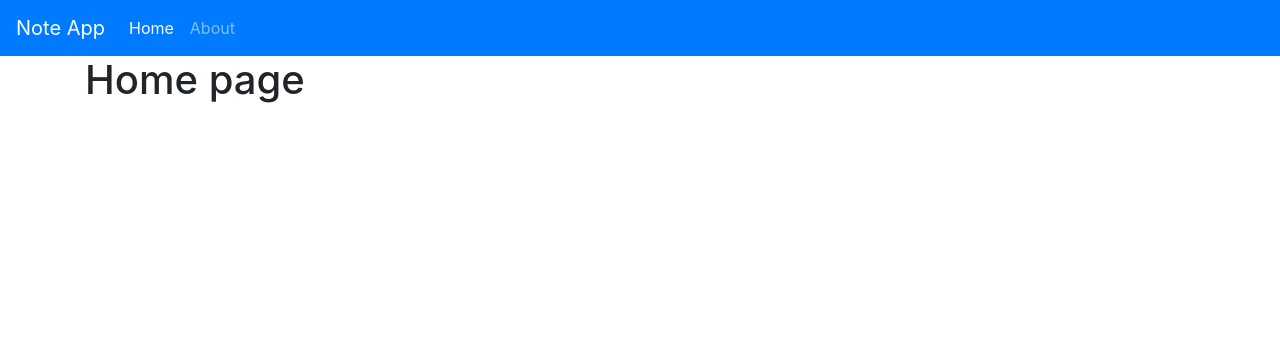
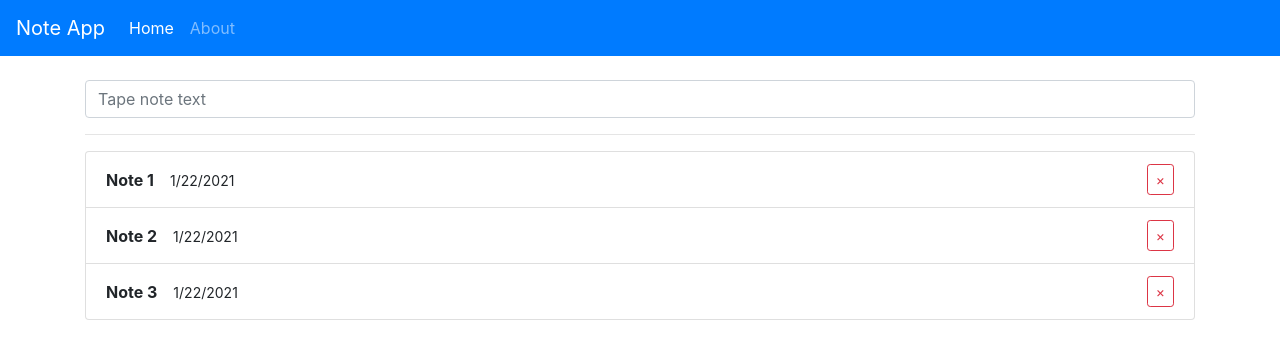
Before and after one commit to AndriiKasatkin/react-note-app, a React (Create React App) app: page / in a window 1280 px wide. Shown: the top 356 px of the page. Built offline with nearby package versions, Linux system fonts and the light colour scheme.

Commit message:
Create alert and input for adding notes

```diff
--- a/src/App.js
+++ b/src/App.js
@@ -3,18 +3,23 @@ import { BrowserRouter, Route, Switch } from 'react-router-dom'
 import { Home } from './pages/Home'
 import { About } from './pages/About.js'
 import { Navbar } from './components/Navbar.js'
+import { Alert } from './components/Alert.js'
+import { AlertState } from './context/alert/AlertState'
 
 function App() {
   return (
+    <AlertState>
       <BrowserRouter>
         <Navbar />
-      <div className="container">
+        <div className="container pt-4">
+          <Alert />
           <Switch>
             <Route path={'/'} exact component={Home} />
             <Route path={'/about'} component={About} />
           </Switch>
         </div>
       </BrowserRouter>
+    </AlertState>
   )
 }
 
--- /dev/null
+++ b/src/components/Alert.js
@@ -0,0 +1,19 @@
+import React, { useContext } from 'react'
+import { AlertContext } from '../context/alert/alertContext'
+
+export const Alert = () => {
+  const { alert, hide } = useContext(AlertContext)
+
+  if (!alert.visible) {
+    return null
+  }
+  return (
+    <div class={`alert alert-${alert.type || 'warning'} alert-dismissible`}>
+      <strong>Attention!</strong>
+      {alert.text}
+      <button onClick={hide} type="button" className="close" aria-label="Close">
+        <span aria-hidden="true">&times;</span>
+      </button>
+    </div>
+  )
+}
--- /dev/null
+++ b/src/components/Form.js
@@ -0,0 +1,32 @@
+import React, { useState, useContext } from 'react'
+import { AlertContext } from '../context/alert/alertContext'
+
+export const Form = () => {
+  const [value, setValue] = useState('')
+  const alert = useContext(AlertContext)
+
+  const submitHandler = (event) => {
+    event.preventDefault()
+
+    if (value.trim()) {
+      alert.show('Note has been created', 'success')
+      setValue('')
+    } else {
+      alert.show('Enter the text')
+    }
+  }
+
+  return (
+    <form onSubmit={submitHandler}>
+      <div className="form-group">
+        <input
+          type="text"
+          className="form-control"
+          placeholder="Tape note text"
+          value={value}
+          onChange={(e) => setValue(e.target.value)}
+        />
+      </div>
+    </form>
+  )
+}
--- /dev/null
+++ b/src/components/Notes.js
@@ -0,0 +1,20 @@
+import React from 'react'
+
+export const Notes = ({ notes }) => {
+  return (
+    <ul className="list-group">
+      {notes.map((note) => (
+        <li className="list-group-item note" key={note.id}>
+          <div>
+            <strong>{note.title}</strong>
+            <small>{new Date().toLocaleDateString()}</small>
+          </div>
+
+          <button type="button" className="btn btn-outline-danger btn-sm">
+            &times;
+          </button>
+        </li>
+      ))}
+    </ul>
+  )
+}
--- /dev/null
+++ b/src/context/alert/AlertState.js
@@ -0,0 +1,23 @@
+import React, { useReducer } from 'react'
+import { HIDE_ALERT, SHOW_ALERT } from '../types'
+import { AlertContext } from './alertContext'
+import { alertReducer } from './alertReducer'
+
+export const AlertState = ({ children }) => {
+  const [state, dispatch] = useReducer(alertReducer, { visible: false })
+
+  const show = (text, type = 'warning') => {
+    dispatch({
+      type: SHOW_ALERT,
+      payload: { text, type },
+    })
+  }
+
+  const hide = () => dispatch({ type: HIDE_ALERT })
+
+  return (
+    <AlertContext.Provider value={{ show, hide, alert: state }}>
+      {children}
+    </AlertContext.Provider>
+  )
+}
--- /dev/null
+++ b/src/context/alert/alertContext.js
@@ -0,0 +1,3 @@
+import { createContext } from 'react'
+
+export const AlertContext = createContext()
--- /dev/null
+++ b/src/context/alert/alertReducer.js
@@ -0,0 +1,12 @@
+import { SHOW_ALERT, HIDE_ALERT } from '../types'
+
+const handlers = {
+  [SHOW_ALERT]: (state, { payload }) => ({ ...payload, visible: true }),
+  [HIDE_ALERT]: (state) => ({ ...state, visible: false }),
+  DEFAULT: (state) => state,
+}
+
+export const alertReducer = (state, action) => {
+  const handle = handlers[action.type] || handlers.DEFAULT
+  return handle(state, action)
+}
--- /dev/null
+++ b/src/context/types.js
@@ -0,0 +1,2 @@
+export const SHOW_ALERT = 'SHOW_ALERT'
+export const HIDE_ALERT = 'HIDE_ALERT'
--- a/src/index.scss
+++ b/src/index.scss
@@ -13,3 +13,54 @@ code {
   font-family: source-code-pro, Menlo, Monaco, Consolas, 'Courier New',
     monospace;
 }
+.about {
+  margin-top: 2rem;
+}
+
+.note {
+  display: flex;
+  justify-content: space-between;
+  align-items: center;
+
+  strong {
+    margin-right: 1rem;
+  }
+}
+
+.alert-enter {
+  opacity: 0;
+}
+
+.alert-enter-active {
+  transition: opacity 500ms ease-out;
+  opacity: 1;
+}
+
+.alert-exit-active {
+  transition: opacity 350ms ease-out;
+  opacity: 0;
+}
+
+.note-exit-active {
+  animation: note 800ms ease-out forwards;
+}
+
+.note-enter-active {
+  animation: note 800ms ease-in alternate-reverse;
+}
+
+@keyframes note {
+  0% {
+    transform: translateX(0);
+  }
+
+  30% {
+    opacity: 0.7;
+    transform: translateX(30px);
+  }
+
+  100% {
+    opacity: 0;
+    transform: translateX(-200px);
+  }
+}
--- a/src/pages/About.js
+++ b/src/pages/About.js
@@ -1,9 +1,16 @@
-import React, { Fragment } from 'react'
+import React from 'react'
 
-export const About = () => {
-  return (
-    <Fragment>
-      <h1>About page</h1>
-    </Fragment>
-  )
-}
+export const About = () => (
+  <div className="jumbotron about">
+    <div className="container">
+      <h1 className="display-4">About page</h1>
+      <p className="lead">
+        <strong>
+          Lorem ipsum dolor sit amet consectetur adipisicing elit. Odit hic
+          veritatis cum nisi sunt rem laudantium at accusantium aperiam
+          assumenda?
+        </strong>
+      </p>
+    </div>
+  </div>
+)
--- a/src/pages/Home.js
+++ b/src/pages/Home.js
@@ -1,9 +1,18 @@
 import React, { Fragment } from 'react'
+import { Form } from '../components/Form'
+import { Notes } from '../components/Notes'
 
 export const Home = () => {
+  const notes = new Array(3)
+    .fill('')
+    .map((_, i) => ({ id: 1, title: `Note ${i + 1}` }))
   return (
     <Fragment>
-      <h1>Home page</h1>
+      <Form />
+
+      <hr />
+
+      <Notes notes={notes} />
     </Fragment>
   )
 }
```
Also changed, not shown: 1 other file (tests, documents, lock files or other folders). Lines whose indentation alone changed are shown as unchanged.
